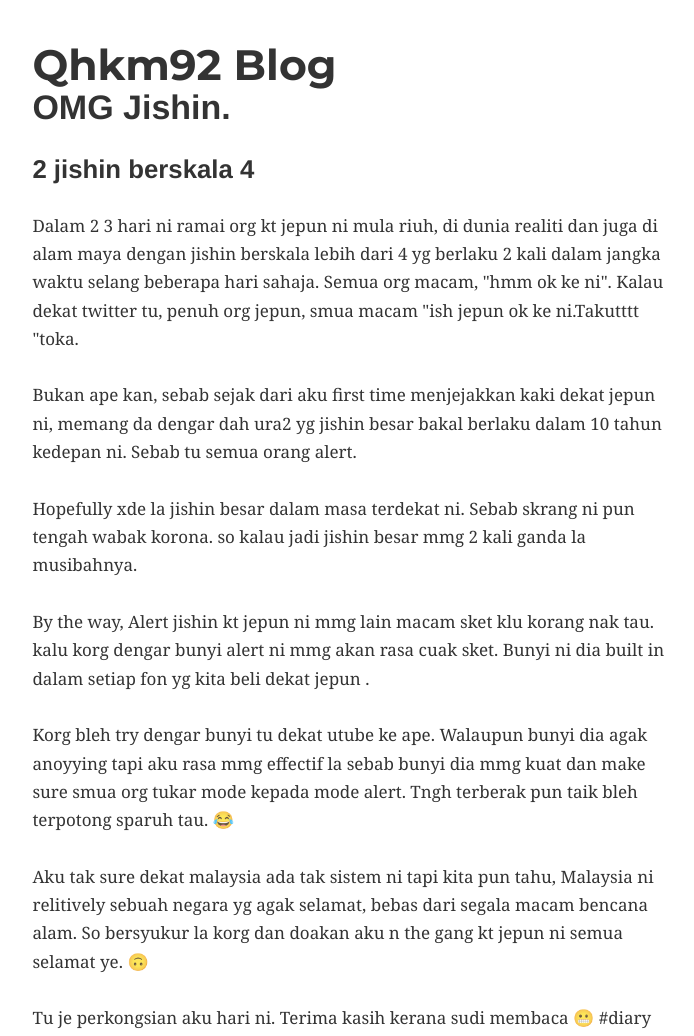
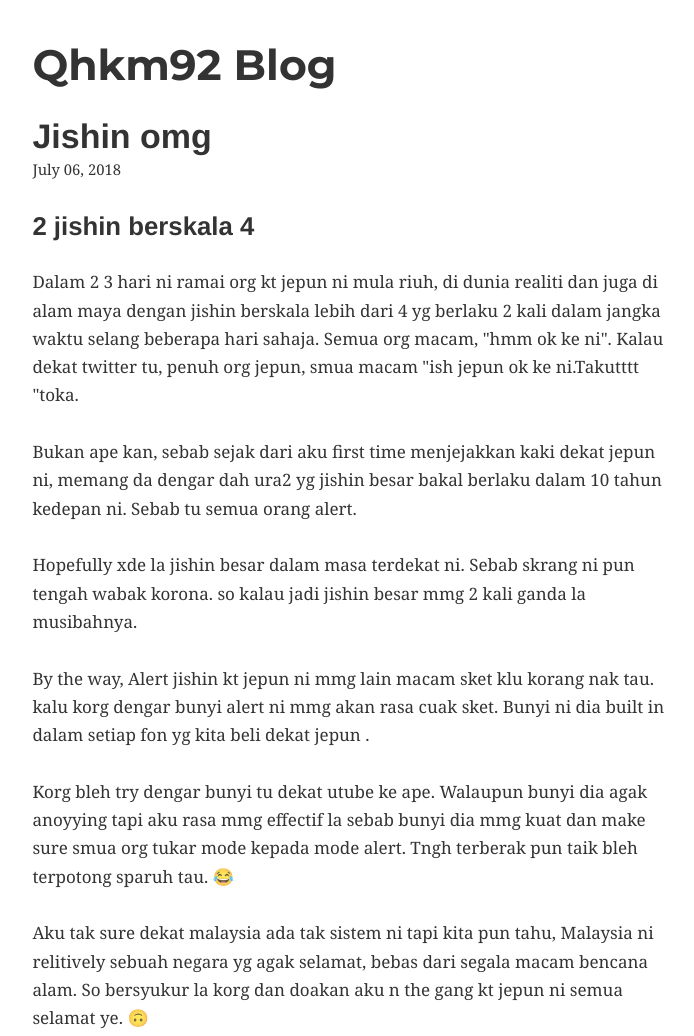
Before and after one commit to Qhkm92/my-blog, a Gatsby site: page /jishin-omg/ in a window 1280 px wide. Shown: the top 1036 px of the page, without its empty margins (289-983 px from the left). Built offline with nearby package versions, Linux system fonts and the light colour scheme; Gatsby itself is replaced by a stand-in of ours; some packages are replaced by stand-ins of ours.

Commit message:
fix title

```diff
--- a/content/blog/jishin-omg.md
+++ b/content/blog/jishin-omg.md
@@ -1,4 +1,8 @@
-# OMG Jishin.
+---
+title: "Jishin omg"
+date: "2018-07-06T23:46:37.121Z"
+categories: ["blog" ]
+---
 
 ## 2 jishin berskala 4
 
```
